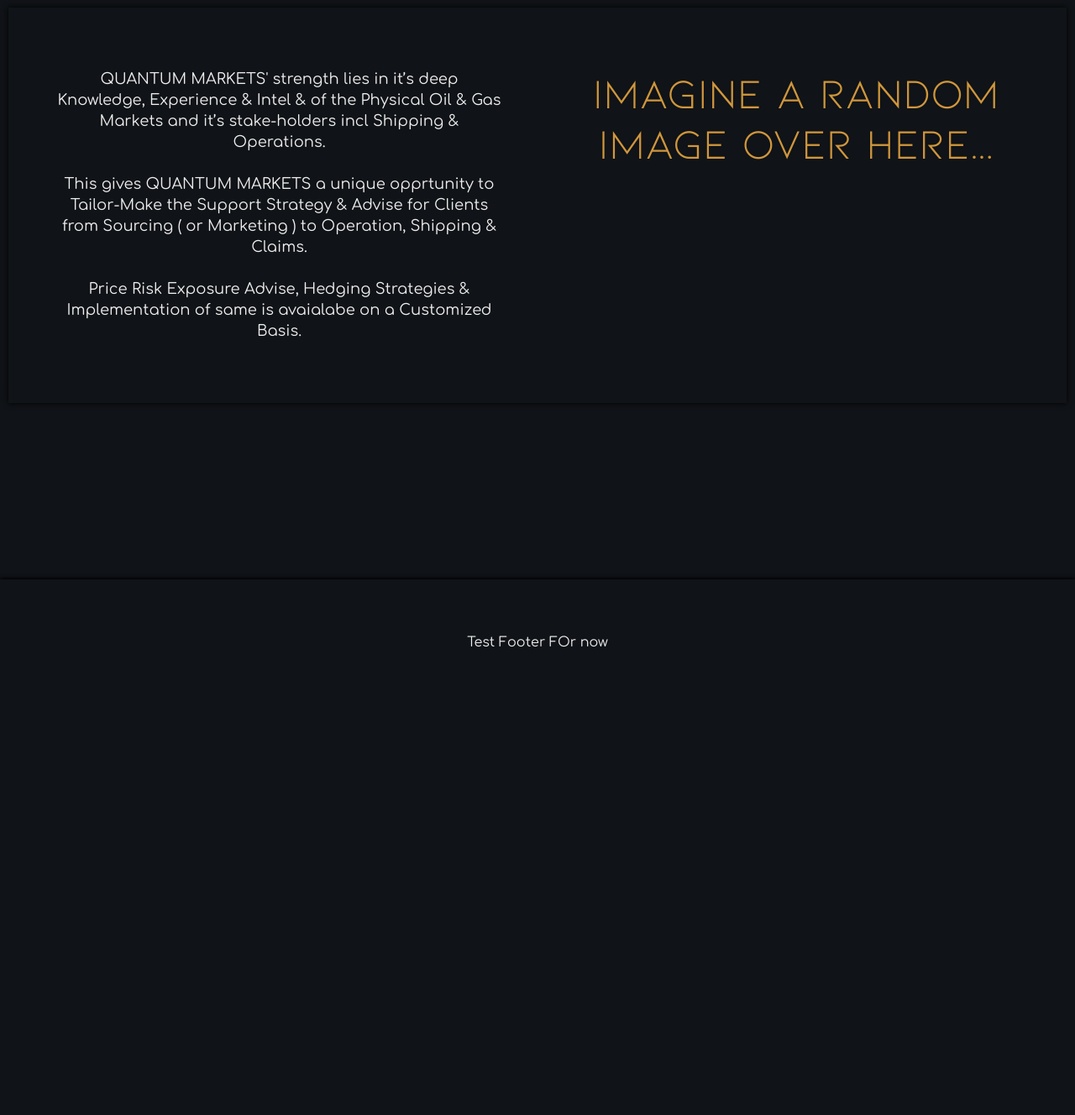
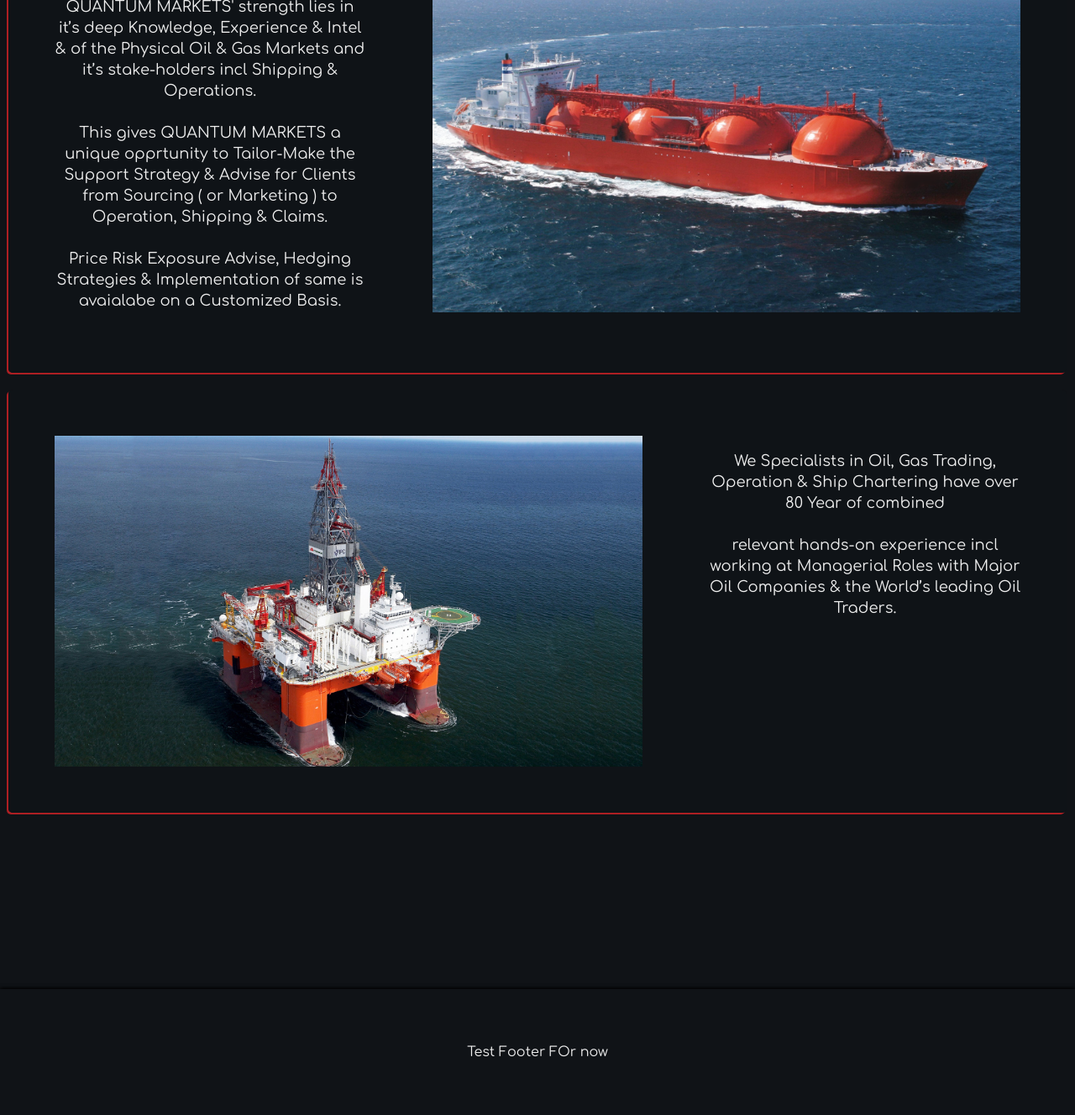
Before and after one commit to NoLifeWarranty/QuantumMarketsWebsite, a PHP site: page /devIndex.html in a window 1280 px wide. Shown: the part 887-2215 px from the top of the page at 84% size. Before the commit the page ends 1658 px from the top, so only its background shows below. Run offline with PHP 8.4, Linux system fonts and the light colour scheme; some libraries are stand-ins or nearby versions.

Commit message:
improved the about page

```diff
--- a/css/blockStylesheet.css
+++ b/css/blockStylesheet.css
@@ -9,6 +9,7 @@
     display: flex;
     align-items: center;
     justify-content: center;
+    justify-items: center;
     width: 100%;
     height: 100%;
     box-sizing: border-box;
@@ -106,16 +107,18 @@
 
 
 .contentBox{
+    border-radius: 5px;
 
-    transition-duration: 0.3s;
+    transition-duration: 0.1s;
     margin: 10px;
     padding: 15px;
 
-    box-shadow: -0px 0px 7px black;
-    background-color: #101317f6;
+    box-shadow: -2px 2px 0px var(--accentColorC);
+    background-color: #101317ea;
 }
 .contentBox:hover{
-    transition-duration: 0.3s;
+    box-shadow: -3px 3px 0px var(--accentColorN);
+    transition-duration: 0.1s;
     background-color: #101317;
 }
 
--- a/css/utilsStylesheet.css
+++ b/css/utilsStylesheet.css
@@ -7,7 +7,7 @@
 .navBar{
     padding-top: 5px;
     padding-bottom: 5px;
-    position: relative;
+    position: fixed;
     display: flex;
 
     width: 100%;
--- a/devIndex.html
+++ b/devIndex.html
@@ -58,7 +58,7 @@
 
             <div class="contentBox flexLeft">
 
-                <div class="flexLeft" style="width: 100%; height: 100%; padding: 15px; margin: 25px;">
+                <div class="flexLeft" style="width: 100%; height: 100%; padding: 15px; margin: 25px; align-self: center;">
                     <p class="paragraph textAlignCenter">
                         QUANTUM MARKETS' strength lies in it’s deep Knowledge, Experience & Intel & of the Physical Oil &
                         Gas Markets
@@ -74,13 +74,26 @@
                 </div>
 
                 <div class="flexRight" style="width: 100%; height: 100%; padding: 15px; margin: 25px;">
-                    <p class="accentColorY titleLarge textAlignCenter" style="margin-top: 5px;">
-                            Imagine a random image over here...
+                    <img src="resources/images/gas_tanker.png" alt="Image of a gas tanker" style="width: 700px; height: auto;">
+                </div>
+            </div>
+
+        </div>
+
+        <div class="innerFlexContainer flexDirRow" style="width: 100%;">
+
+            <div class="contentBox flexLeft">
+                <div class="flexLeft" style="width: 100%; height: 100%; padding: 15px; margin: 25px;">
+                    <img src="resources/images/oil_rig.jpg" alt="Image of a gas tanker" style="width: 700px; height: auto;">
+                </div>
+                <div class="flexRight" style="width: 100%; height: 100%; padding: 15px; margin: 25px;">
+                    <p class="paragraph textAlignCenter">
+                        We Specialists in Oil, Gas Trading, Operation & Ship Chartering have over 80 Year of combined
+                        <br><br>
+                        relevant hands-on experience incl working at Managerial Roles with Major Oil Companies & the World’s leading Oil Traders.
                     </p>
                 </div>
-
             </div>
-
 
         </div>
 
```
Also changed, not shown: resources/images/gas_tanker.png (added), resources/images/oil_rig.jpg (added).
